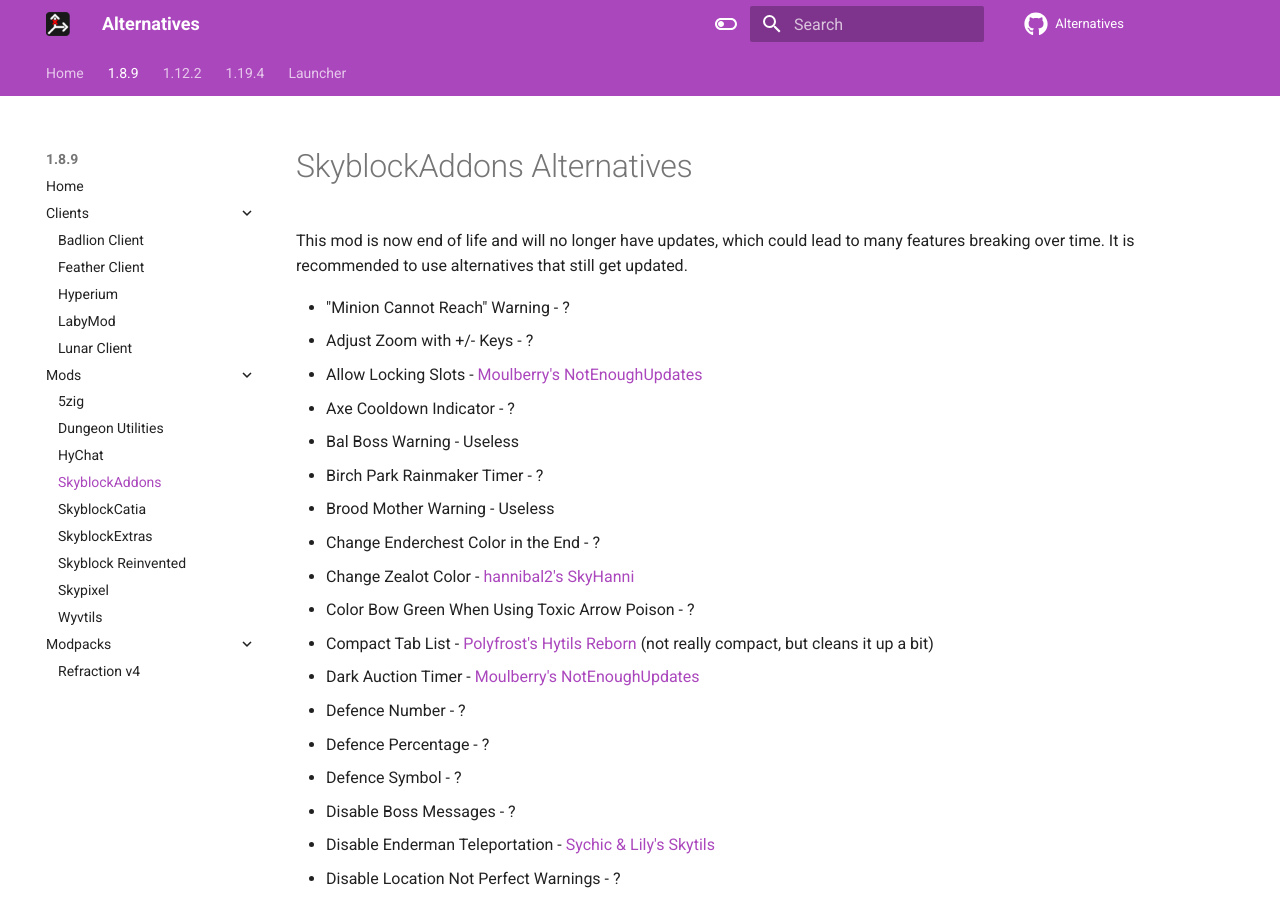
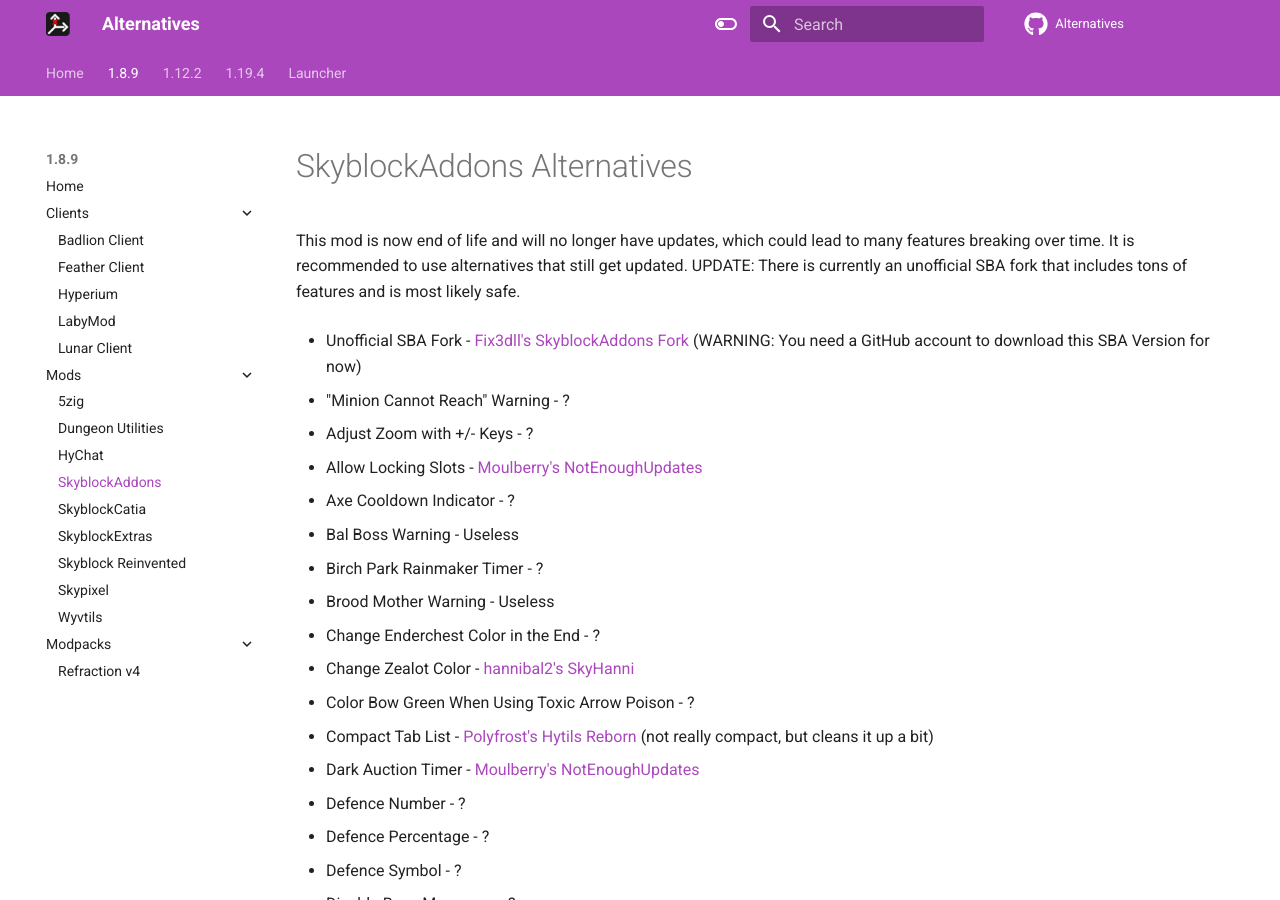
Before and after one commit to MicrocontrollersDev/Alternatives, an MkDocs documentation site: the page built from docs/1.8.9/skyblockaddons.md, in a window 1280 px wide and 900 px high. Built offline with MkDocs 1.6.1 and Material for MkDocs 9.7.7, drawn with Linux system fonts in a browser that asks for light colours; comment, search, counter and statistics services are not loaded.

Commit message:
Add an SBA fork
Since I checked all the changes and tested the builds myself, I can say it's worthy of being on the list

```diff
--- a/docs/1.8.9/skyblockaddons.md
+++ b/docs/1.8.9/skyblockaddons.md
@@ -5,6 +5,11 @@
 could lead to many features breaking
 over time. It is recommended to use
 alternatives that still get updated.
+UPDATE: There is currently an unofficial SBA
+fork that includes tons of features
+and is most likely safe.
+
+* Unofficial SBA Fork - [Fix3dll's SkyblockAddons Fork](https://github.com/Fix3dll/SkyblockAddons/actions) (WARNING: You need a GitHub account to download this SBA Version for now)
 
 * "Minion Cannot Reach" Warning - ?
 * Adjust Zoom with +/- Keys - ?
```
